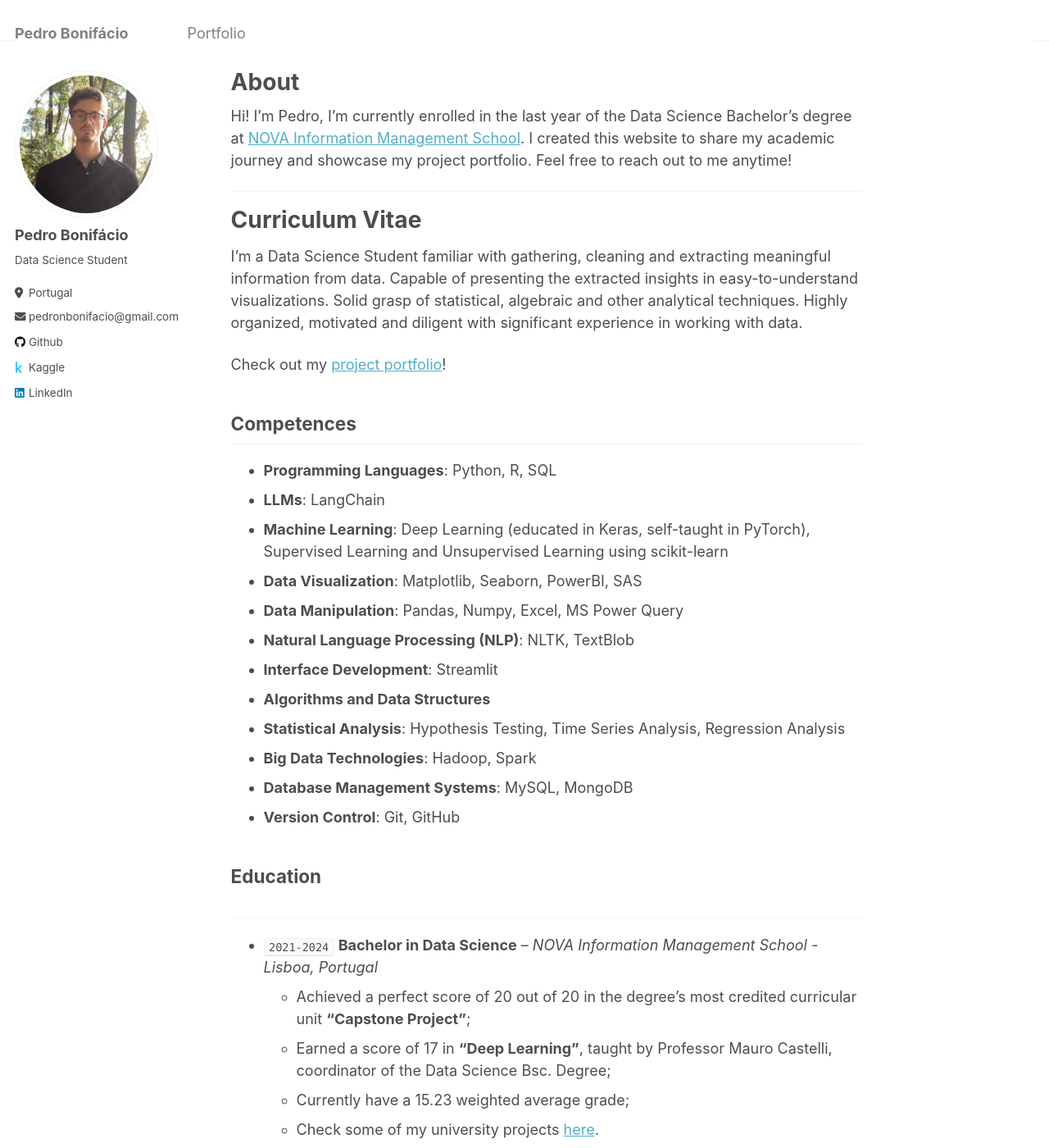
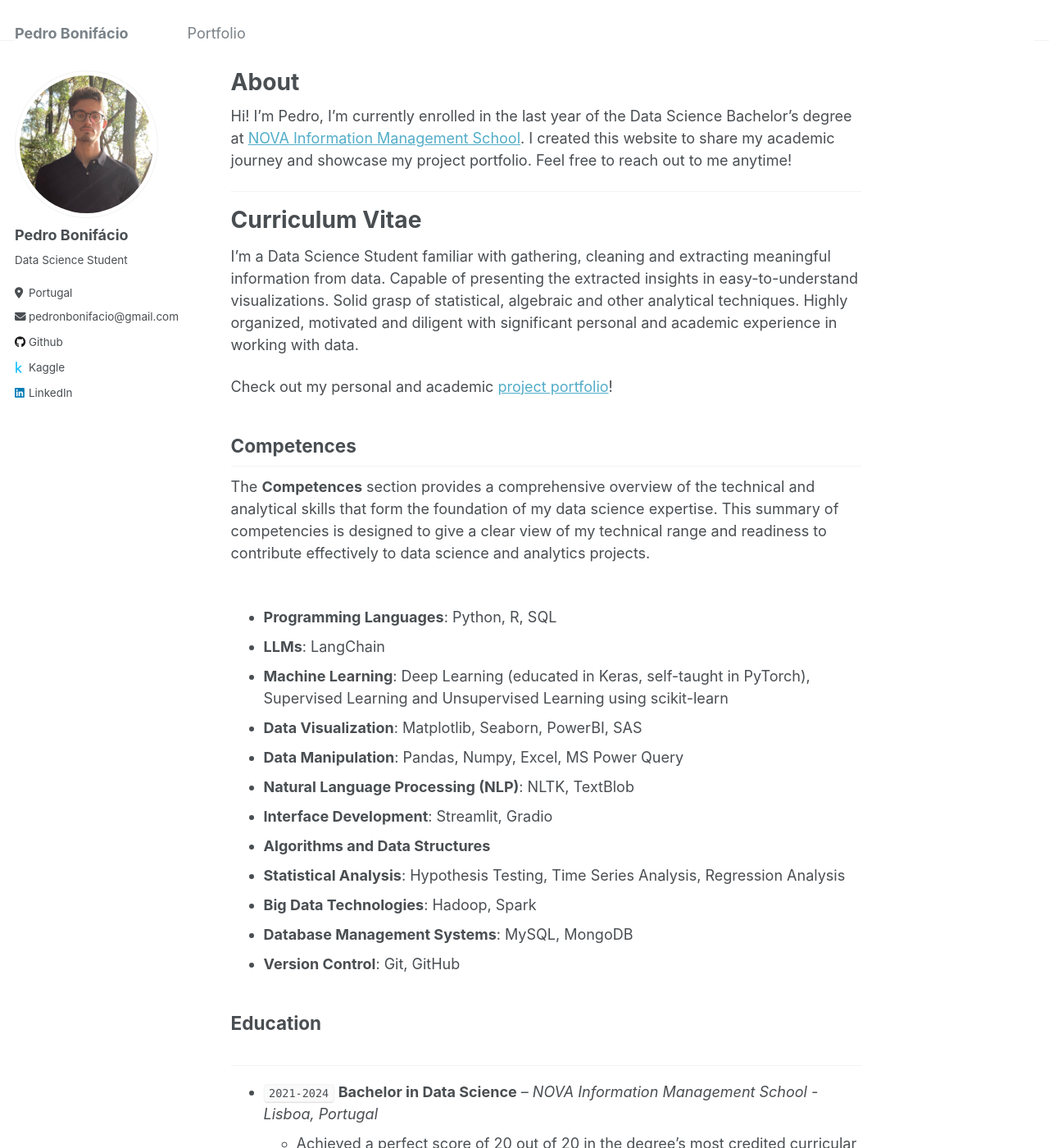
Before and after one commit to pedro-bonifacio/pedro-bonifacio.github.io, a Jekyll site: the page built from _pages/about.md, in a window 1280 px wide and 1400 px high. Shown: the whole window at 82% size. Built offline with Jekyll 4.4.1, drawn with Linux system fonts in a browser that asks for light colours.

Commit message:
about update

```diff
--- a/_pages/about.md
+++ b/_pages/about.md
@@ -21,12 +21,13 @@ I'm a Data Science Student familiar with gathering, cleaning and extracting
 meaningful information from data. Capable of presenting the extracted insights
 in easy-to-understand visualizations. Solid grasp of statistical, algebraic and
 other analytical techniques. Highly organized, motivated and diligent with
-significant experience in working with data.
+significant personal and academic experience in working with data.
 
-Check out my [project portfolio](https://pedro-bonifacio.github.io/portfolio/)!
+Check out my personal and academic [project portfolio](https://pedro-bonifacio.github.io/portfolio/)!
 
 ## Competences<br/>
 
+The **Competences** section provides a comprehensive overview of the technical and analytical skills that form the foundation of my data science expertise. This summary of competencies is designed to give a clear view of my technical range and readiness to contribute effectively to data science and analytics projects.<br/><br/>
 
 - **Programming Languages**: Python, R, SQL
 - **LLMs**: LangChain
@@ -34,7 +35,7 @@ Check out my [project portfolio](https://pedro-bonifacio.github.io/portfolio/)!
 - **Data Visualization**: Matplotlib, Seaborn, PowerBI, SAS
 - **Data Manipulation**: Pandas, Numpy, Excel, MS Power Query
 - **Natural Language Processing (NLP)**: NLTK, TextBlob
-- **Interface Development**: Streamlit
+- **Interface Development**: Streamlit, Gradio
 - **Algorithms and Data Structures**
 - **Statistical Analysis**: Hypothesis Testing, Time Series Analysis, Regression Analysis
 - **Big Data Technologies**: Hadoop, Spark
```
Also changed, not shown: _portfolio/portfolio-3.md (renamed from _portfolio/capstone.md, +1 -1 lines), images/portfolio/automentor.jpeg (renamed from images/automentor.jpeg), images/portfolio/brain_mri.jpg (renamed from images/brain_mri.jpg).
